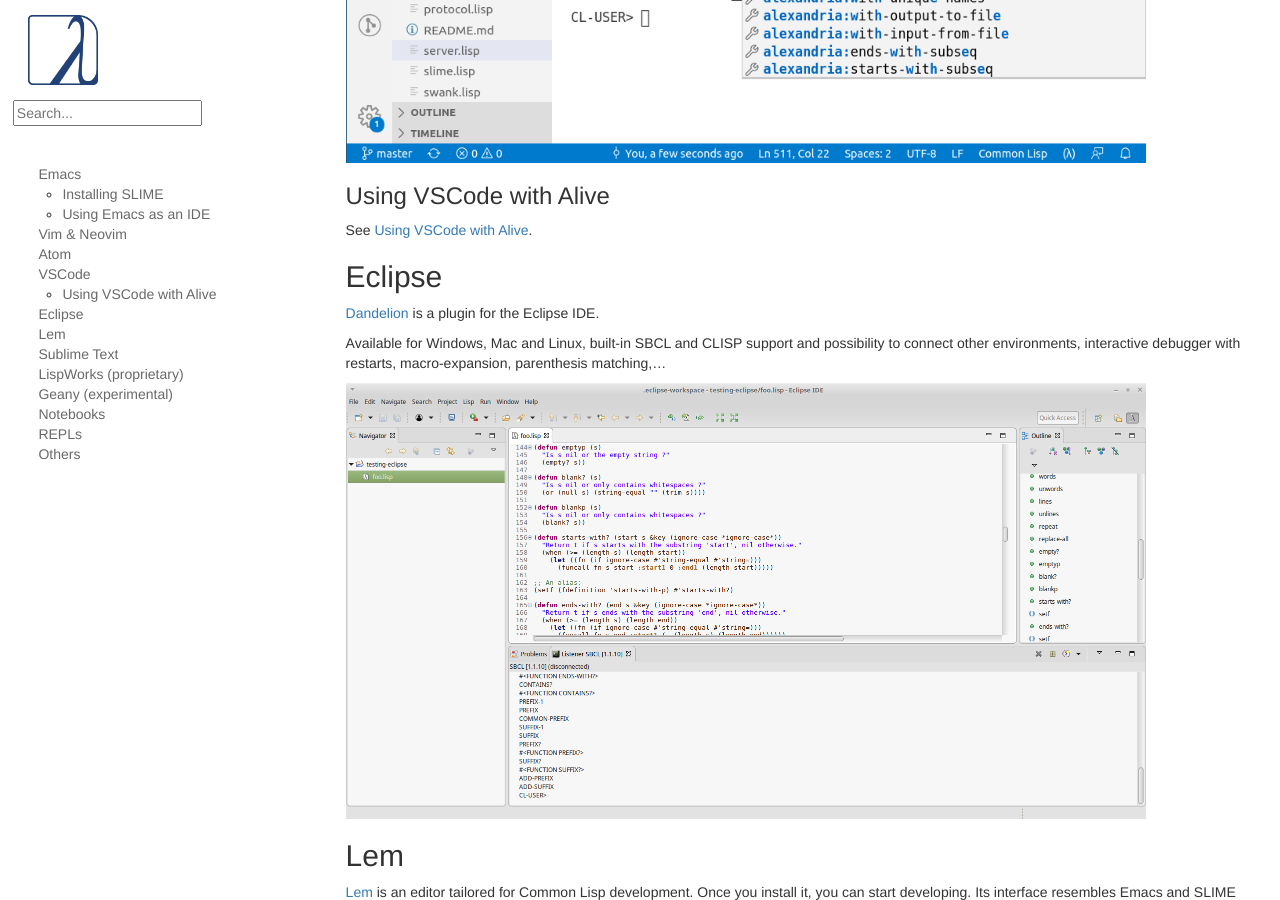
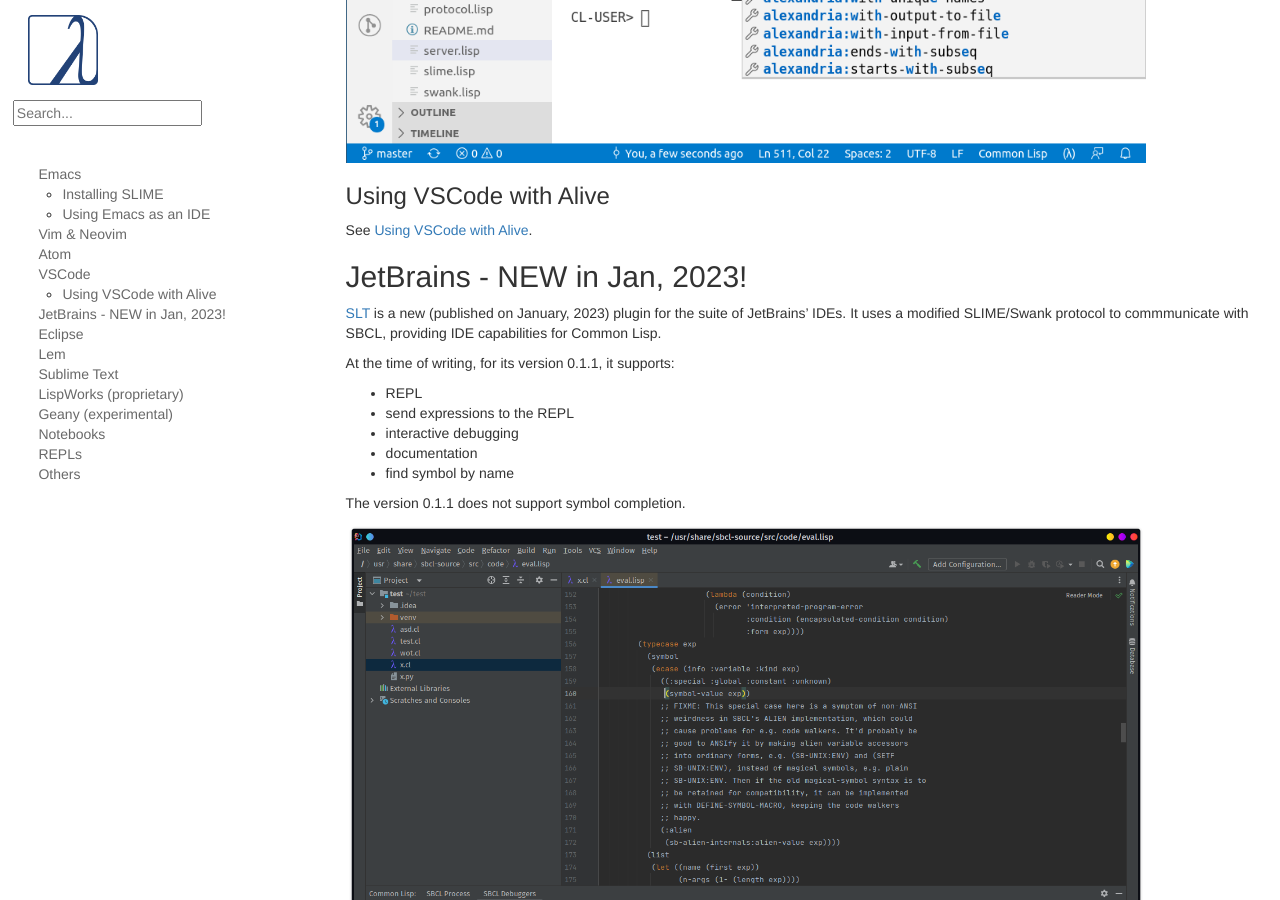
Before and after one commit to LispCookbook/cl-cookbook, a Jekyll site: the page built from editor-support.md, in a window 1280 px wide and 900 px high, scrolled down 4197 px. Built offline with Jekyll 4.4.1, drawn with Linux system fonts in a browser that asks for light colours.

Commit message:
editors: add SLT for Jetbrains

```diff
--- a/editor-support.md
+++ b/editor-support.md
@@ -131,6 +131,26 @@
 
 See [Using VSCode with Alive](vscode-alive.html).
 
+## JetBrains - NEW in Jan, 2023!
+
+[SLT](https://github.com/Enerccio/SLT) is a new (published on January,
+2023) plugin for the suite of JetBrains' IDEs. It uses a modified SLIME/Swank
+protocol to commmunicate with SBCL, providing IDE capabilities for
+Common Lisp.
+
+At the time of writing, for its version 0.1.1, it supports:
+
+- REPL
+- send expressions to the REPL
+- interactive debugging
+- documentation
+- find symbol by name
+
+The version 0.1.1 does not support symbol completion.
+
+<img src="assets/jetbrains-slt.png" style="width: 800px" alt="SLT, a good Common Lisp plugin for JetBrains IDEs."/>
+
+
 ## Eclipse
 
 [Dandelion](https://github.com/Ragnaroek/dandelion) is a plugin for the
```
Also changed, not shown: assets/jetbrains-slt.png (added).
